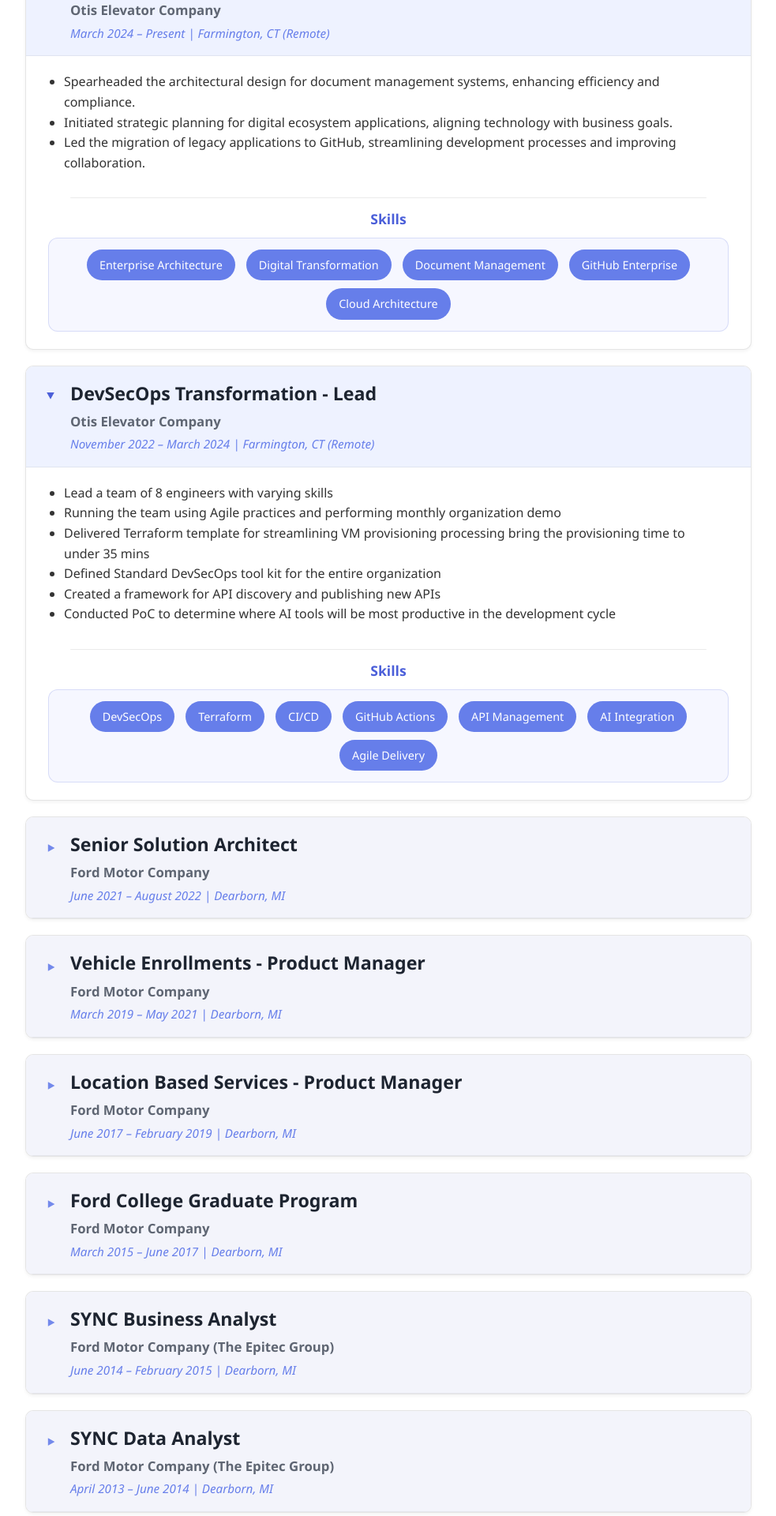
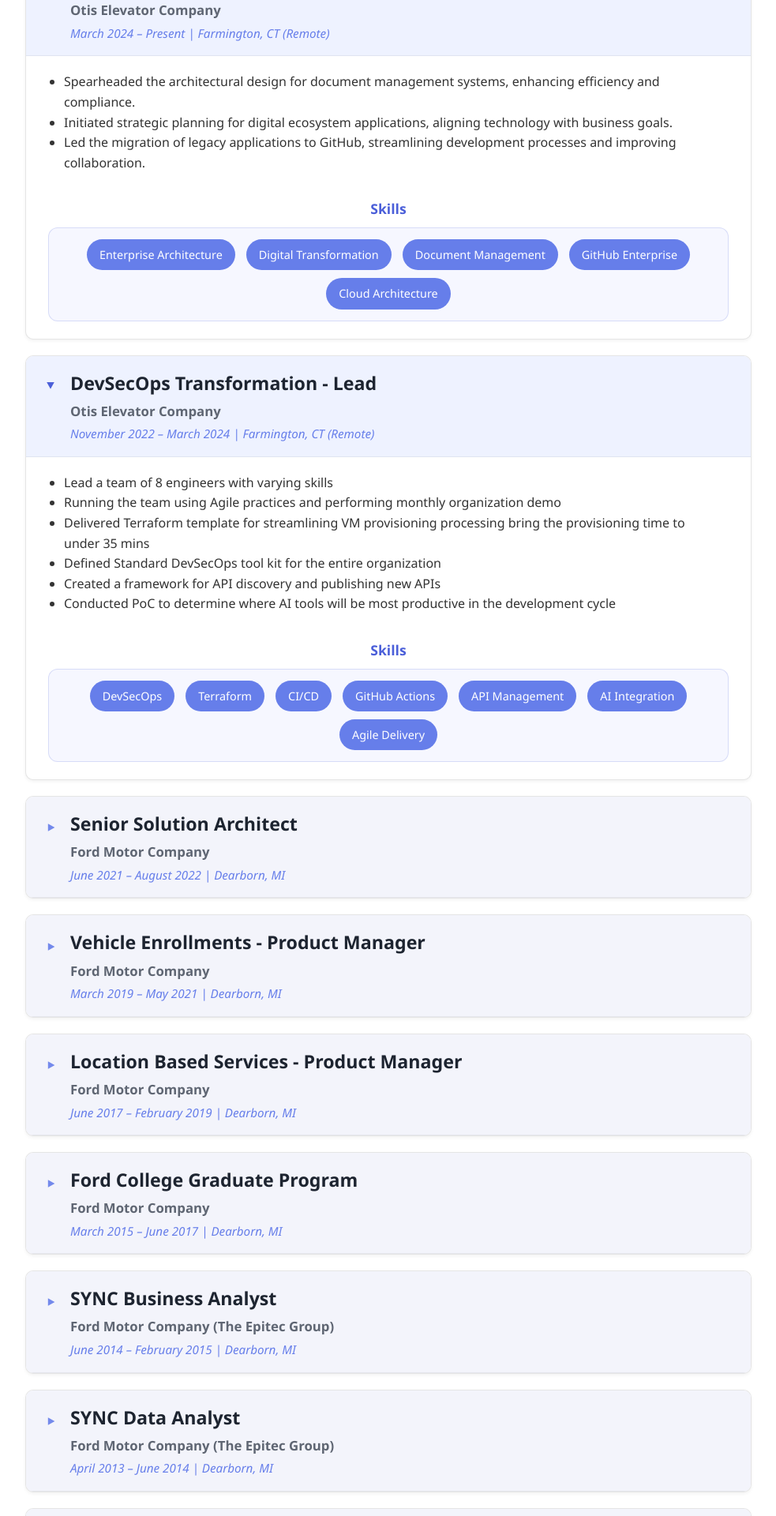
Before and after one commit to r91dua/my-portfolio, a Jekyll site: the page built from index.html, in a window 1280 px wide. Shown: the part 674-2594 px from the top of the page at 79% size, without its empty margins (148-1131 px from the left). Built offline with Jekyll 4.4.1, drawn with Linux system fonts in a browser that asks for light colours.

Commit message:
Update styles.css

```diff
--- a/assets/css/styles.css
+++ b/assets/css/styles.css
@@ -282,7 +282,6 @@ details.education-item  ul + .skills-header::before,
 details.project-item    ul + .skills-header::before {
   content: "";
   display: block;
-  height: 1px;
   background: rgba(0,0,0,0.08);
   margin: 0 var(--card-pad-right) 12px var(--card-pad-left);
   border-radius: 1px;
```
